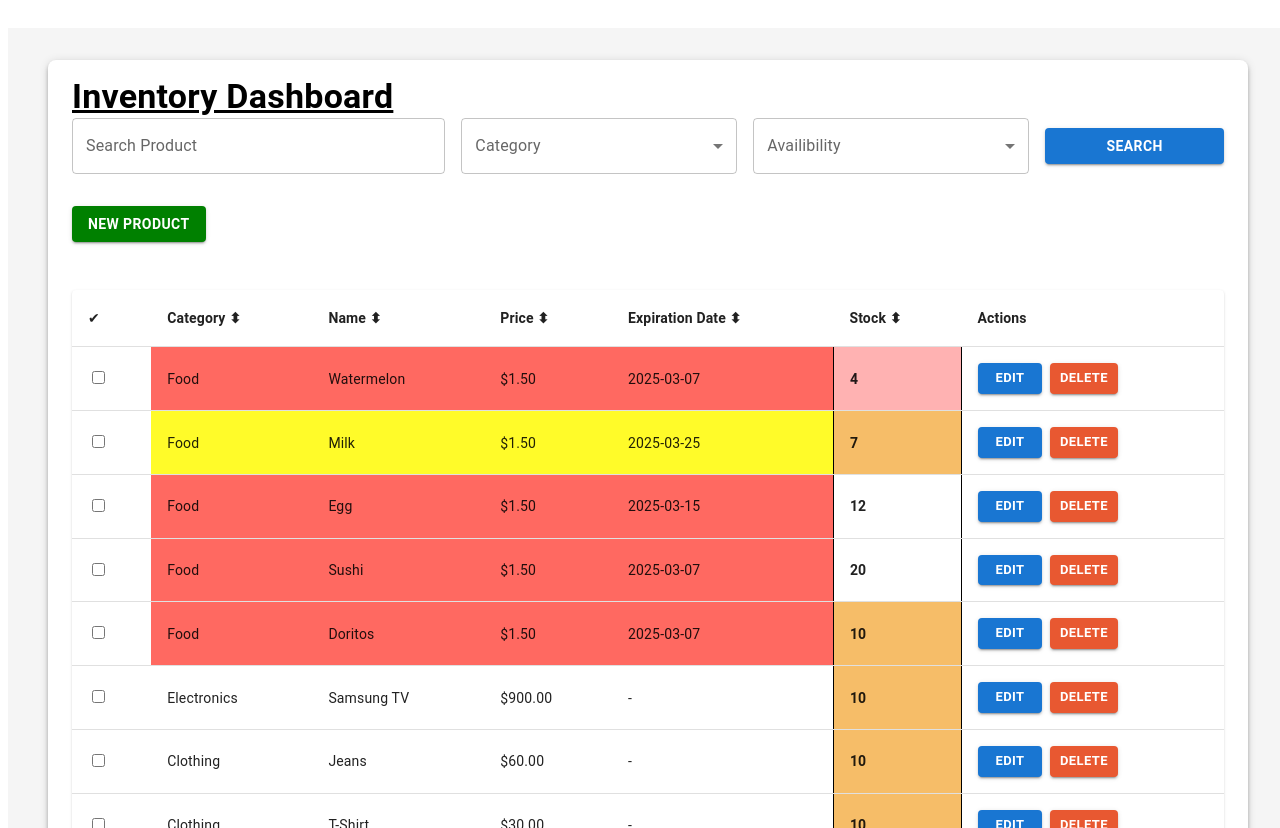
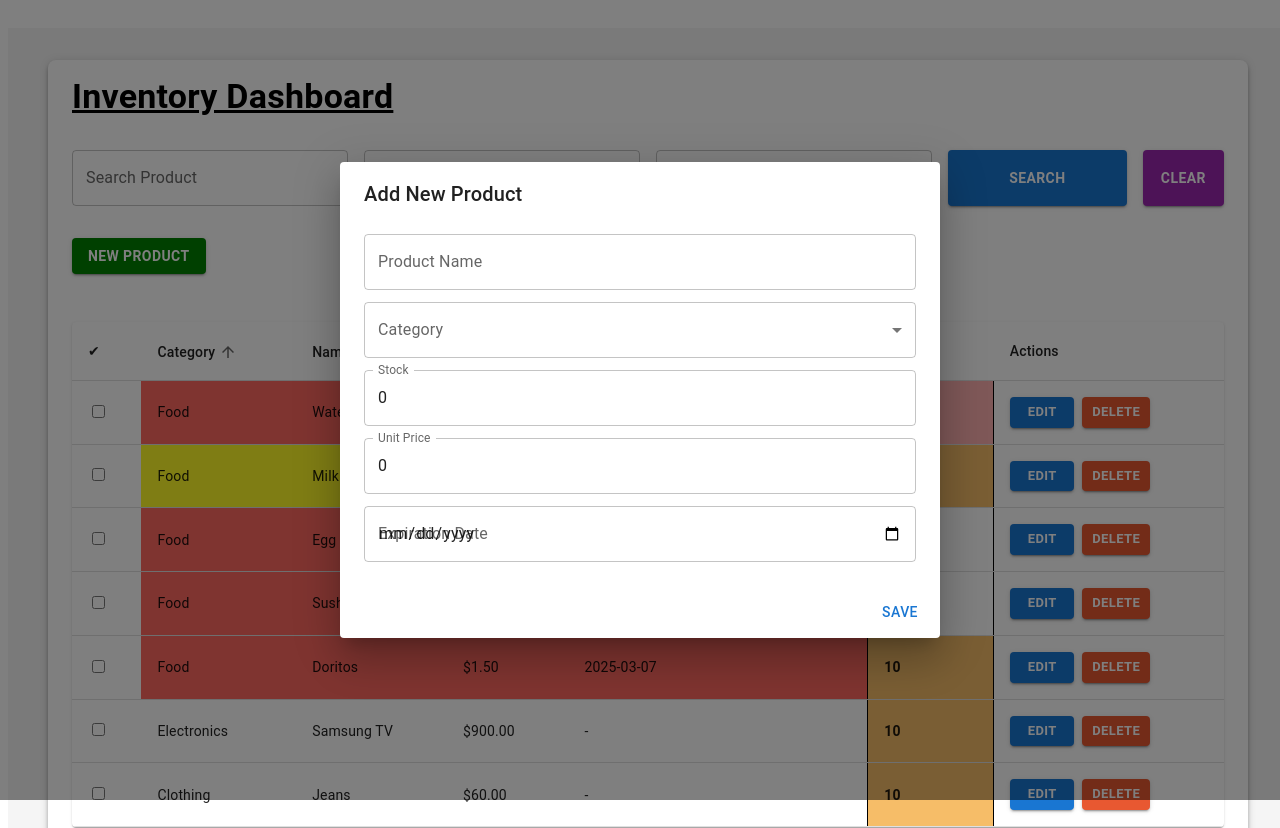
Before and after one commit to estebanT96/inventoryManager, a React (Vite) app: page / in a window 1280 px wide. Both pictures are taken after a click on the button "NEW PRODUCT". Built offline with nearby package versions, Linux system fonts and the light colour scheme.

Commit message:
Added search and reset functionality

```diff
--- a/src/components/Dashboard.tsx
+++ b/src/components/Dashboard.tsx
@@ -16,6 +16,12 @@ import {
   TableHead,
   TableRow,
   Pagination,
+  TableSortLabel,
+  Dialog,
+  DialogActions,
+  DialogContent,
+  DialogTitle,
+  SelectChangeEvent
 } from "@mui/material";
 
 import Grid2 from "@mui/material/Grid2";
@@ -32,29 +38,28 @@ interface InventoryItem {
 
 function Dashboard() {
   const getRowBackground = (expiration: string | null) => {
-    if (!expiration) return "transparent";
+    if (!expiration) return { color: "transparent", daysUntilExpiration: null };
     const expDate = new Date(expiration);
     const currentDate = new Date();
     const diffInDays = Math.floor(
       (expDate.getTime() - currentDate.getTime()) / (1000 * 60 * 60 * 24)
     );
-    if (diffInDays < 7) return "#FF6961";
-    if (diffInDays >= 7 && diffInDays <= 14) return "#FFFB29";
-    if (diffInDays > 14) return "#77DD77";
-    return "transparent";
+    if (diffInDays < 7) return { color: "#FF6961", daysUntilExpiration: diffInDays };
+    if (diffInDays >= 7 && diffInDays <= 14) return { color: "#FFFB29", daysUntilExpiration: diffInDays };
+    if (diffInDays > 14) return { color: "#77DD77", daysUntilExpiration: diffInDays };
+    return { color: "transparent", daysUntilExpiration: null };
   };
-
   const getStockCellColor = (stock: number) => {
     if (stock < 5) return "rgba(255, 0, 0, 0.3)";
     if (stock >= 5 && stock <= 10) return "rgba(241, 154, 24, 0.65)";
     return "transparent";
   };
 
-  const [inventoryData, setInventoryData] = useState([
+  const [inventoryData, setInventoryData] = useState<InventoryItem[]>([
     {
       category: "Food",
       name: "Watermelon",
-      price: "1.5",
+      price: 1.5,
       expiration: "2025-03-07",
       stock: 4,
       checked: false,
@@ -62,7 +67,7 @@ function Dashboard() {
     {
       category: "Food",
       name: "Milk",
-      price: "1.5",
+      price: 1.5,
       expiration: "2025-03-25",
       stock: 7,
       checked: false,
@@ -70,7 +75,7 @@ function Dashboard() {
     {
       category: "Food",
       name: "Egg",
-      price: "1.5",
+      price: 1.5,
       expiration: "2025-03-15",
       stock: 12,
       checked: false,
@@ -78,7 +83,7 @@ function Dashboard() {
     {
       category: "Food",
       name: "Sushi",
-      price: "1.5",
+      price: 1.5,
       expiration: "2025-03-07",
       stock: 20,
       checked: false,
@@ -86,7 +91,7 @@ function Dashboard() {
     {
       category: "Food",
       name: "Doritos",
-      price: "1.5",
+      price: 1.5,
       expiration: "2025-03-07",
       stock: 10,
       checked: false,
@@ -94,7 +99,7 @@ function Dashboard() {
     {
       category: "Electronics",
       name: "Samsung TV",
-      price: "900",
+      price: 900,
       expiration: "",
       stock: 10,
       checked: false,
@@ -102,39 +107,7 @@ function Dashboard() {
     {
       category: "Clothing",
       name: "Jeans",
-      price: "60",
-      expiration: "",
-      stock: 10,
-      checked: false,
-    },
-    {
-      category: "Clothing",
-      name: "T-Shirt",
-      price: "30",
-      expiration: "",
-      stock: 10,
-      checked: false,
-    },
-    {
-      category: "Clothing",
-      name: "T-Shirt",
-      price: "30",
-      expiration: "",
-      stock: 10,
-      checked: false,
-    },
-    {
-      category: "Clothing",
-      name: "T-Shirt",
-      price: "30",
-      expiration: "",
-      stock: 10,
-      checked: false,
-    },
-    {
-      category: "Clothing",
-      name: "T-Shirt",
-      price: "30",
+      price: 60,
       expiration: "",
       stock: 10,
       checked: false,
@@ -142,24 +115,35 @@ function Dashboard() {
   ]);
 
   const handleSort = (field: keyof InventoryItem) => {
+    const isAsc = sortField === field && sortOrder === "asc";
+    setSortOrder(isAsc ? "desc" : "asc");
+    setSortField(field);
     setInventoryData((prevData) =>
       [...prevData].sort((a, b) =>
-        typeof a[field] === "number"
+        isAsc
+          ? typeof a[field] === "number"
             ? (a[field] as number) - (b[field] as number)
             : String(a[field]).localeCompare(String(b[field]))
+          : typeof a[field] === "number"
+          ? (b[field] as number) - (a[field] as number)
+          : String(b[field]).localeCompare(String(a[field]))
       )
     );
   };
 
   const handleCheckboxChange = (index: number) => {
+    const actualIndex = (currentPage - 1) * itemsPerPage + index;
     setInventoryData((prevData) =>
       prevData.map((item, i) =>
-        i === index
+        i === actualIndex
           ? { ...item, checked: !item.checked, stock: !item.checked ? 0 : 10 }
           : item
       )
     );
   };
+
+  const [sortField, setSortField] = useState<keyof InventoryItem>("category");
+  const [sortOrder, setSortOrder] = useState<"asc" | "desc">("asc");
   const [currentPage, setCurrentPage] = useState(1);
   const itemsPerPage = 10;
 
@@ -177,6 +161,18 @@ function Dashboard() {
     setSearchTerm(searchFilters.name);
     setSelectedCategory(searchFilters.category);
     setselectedAvailability(searchFilters.availability);
+    setCurrentPage(1);
+  };
+
+  const handleClearSearch = () => {
+    setSearchFilters({
+      name: "",
+      category: "",
+      availability: "",
+    });
+    setSearchTerm("");
+    setSelectedCategory("");
+    setselectedAvailability("");
     setCurrentPage(1);
   };
 
@@ -221,7 +217,7 @@ function Dashboard() {
         0
       );
       const totalValue = filteredItems.reduce(
-        (acc, item) => acc + parseFloat(item.price) * item.stock,
+        (acc, item) => acc + item.price * item.stock,
         0
       );
       const avgPrice = totalStock > 0 ? totalValue / totalStock : 0;
@@ -233,6 +229,33 @@ function Dashboard() {
         avgPrice,
       };
     });
+  };
+
+  const [open, setOpen] = useState(false);
+  const [newProduct, setNewProduct] = useState({
+    name: "",
+    category: "",
+    stock: 0,
+    price: 0,
+    expiration: ""
+  });
+
+  const handleOpen = () => setOpen(true);
+  const handleClose = () => setOpen(false);
+
+  const handleInputChange = (e: React.ChangeEvent<HTMLInputElement>) => {
+    const { name, value } = e.target;
+    setNewProduct((prev) => ({ ...prev, [name]: value }));
+  };
+
+  const handleSelectChange = (e: SelectChangeEvent<string>) => {
+      const { name, value } = e.target;
+      setNewProduct((prev) => ({ ...prev, [name!]: value }));
+    };
+
+  const handleSave = () => {
+    setInventoryData((prevData) => [...prevData, { ...newProduct, checked: false }]);
+    handleClose();
   };
 
   return (
@@ -261,31 +284,31 @@ function Dashboard() {
 <Typography
   variant="h4"
   color="black"
-          sx={{ mt: 2, fontWeight: "600", textDecoration: "underline" }}
+  sx={{ mt: 2, mb: 4, fontWeight: "600", textDecoration: "underline" }} // Added mb: 4 for margin-bottom
 >
   Inventory Dashboard
 </Typography>
 
         <Box component="form" sx={{ mb: 4 }}>
         <Grid2 container spacing={2} alignItems="center">
-            <Grid2 size={{ xs: 12, sm: 4 }}>
+
+<Grid2 size={{ xs: 12, sm: 3 }}>
   <TextField
     label="Search Product"
     variant="outlined"
     fullWidth
     value={searchFilters.name}
     onChange={(e) => updateSearchFilters("name", e.target.value)}
-              ></TextField>
+    sx={{ height: "56px" }} // Match the height of the search button
+  />
 </Grid2>
 
 <Grid2 size={{ xs: 12, sm: 3 }}>
-              <FormControl variant="outlined" fullWidth>
+  <FormControl variant="outlined" fullWidth sx={{ height: "56px" }}>
     <InputLabel>Category</InputLabel>
     <Select
       value={searchFilters.category}
-                  onChange={(e) =>
-                    updateSearchFilters("category", e.target.value)
-                  }
+      onChange={(e) => updateSearchFilters("category", e.target.value)}
       label="Category"
     >
       <MenuItem value="">
@@ -299,13 +322,11 @@ function Dashboard() {
 </Grid2>
 
 <Grid2 size={{ xs: 12, sm: 3 }}>
-              <FormControl variant="outlined" fullWidth>
-                <InputLabel>Availibility</InputLabel>
+  <FormControl variant="outlined" fullWidth sx={{ height: "56px" }}>
+    <InputLabel>Availability</InputLabel>
     <Select
       value={searchFilters.availability}
-                  onChange={(e) =>
-                    updateSearchFilters("availability", e.target.value)
-                  }
+      onChange={(e) => updateSearchFilters("availability", e.target.value)}
       label="Availability"
     >
       <MenuItem value="">
@@ -322,10 +343,22 @@ function Dashboard() {
     variant="contained"
     color="primary"
     fullWidth
-                sx={{ fontWeight: "bold" }}
+    sx={{ fontWeight: "bold", height: "56px" }} // Ensure consistent height
     onClick={handleSearch}
   >
     Search
+  </Button>
+</Grid2>
+
+<Grid2 size={{ xs: 12, sm: 1 }}>
+  <Button
+    variant="contained"
+    color="secondary"
+    fullWidth
+    sx={{ fontWeight: "bold", height: "56px" }} // Ensure consistent height
+    onClick={handleClearSearch}
+  >
+    Clear
   </Button>
 </Grid2>
         </Grid2>
@@ -334,9 +367,80 @@ function Dashboard() {
         <Button
           variant="contained"
           sx={{ mb: 2, backgroundColor: "green", fontWeight: "bold" }}
+        onClick={handleOpen}
         >
           New Product
         </Button>
+
+
+        <Dialog open={open} onClose={handleClose}>
+  <DialogTitle>Add New Product</DialogTitle>
+  <DialogContent>
+    <TextField
+      label="Product Name"
+      autoFocus
+      margin="dense"
+      name="name"
+      onChange={handleInputChange}
+      type="text"
+      fullWidth
+      variant="outlined"
+      value={newProduct.name}
+    />
+    <FormControl fullWidth variant="outlined" margin="dense">
+      <InputLabel>Category</InputLabel>
+      <Select
+        name="category"
+        value={newProduct.category}
+        onChange={handleSelectChange}
+        label="Category"
+      >
+        <MenuItem value="">
+          <em>None</em>
+        </MenuItem>
+        <MenuItem value="Food">Food</MenuItem>
+        <MenuItem value="Electronics">Electronics</MenuItem>
+        <MenuItem value="Clothing">Clothing</MenuItem>
+      </Select>
+    </FormControl>
+    <TextField
+      margin="dense"
+      name="stock"
+      label="Stock"
+      type="number"
+      fullWidth
+      variant="outlined"
+      value={newProduct.stock}
+      onChange={handleInputChange}
+    />
+    <TextField
+      margin="dense"
+      name="price"
+      label="Unit Price"
+      type="number"
+      fullWidth
+      variant="outlined"
+      value={newProduct.price}
+      onChange={handleInputChange}
+    />
+    <TextField
+      margin="dense"
+      name="expiration"
+      label="Expiration Date"
+      type="date"
+      fullWidth
+      variant="outlined"
+      value={newProduct.expiration}
+      onChange={handleInputChange}
+    />
+    </DialogContent>
+    <DialogActions>
+      <Button onClick={handleSave} color="primary">
+        Save
+      </Button>
+    </DialogActions>
+</Dialog>
+
 
         {/* Table */}
         <TableContainer component={Paper} sx={{ mt: 4, mb: 4 }}>
@@ -344,83 +448,63 @@ function Dashboard() {
             <TableHead>
               <TableRow>
                 <TableCell>✔</TableCell>
-                <TableCell
+                <TableCell>
+                  <TableSortLabel
+                    active={sortField === "category"}
+                    direction={sortOrder}
                     onClick={() => handleSort("category")}
-                  sx={{
-                    fontWeight: "bold",
-                    transition: "all ease 300ms",
-                    "&:hover": {
-                      cursor: "pointer",
-                      textDecoration: "underline",
-                      color: "#4971d6",
-                    },
-                  }}
                   >
-                  Category ⬍
+                    Category
+                  </TableSortLabel>
                 </TableCell>
-                <TableCell
+                <TableCell>
+                  <TableSortLabel
+                    active={sortField === "name"}
+                    direction={sortOrder}
                     onClick={() => handleSort("name")}
-                  sx={{
-                    fontWeight: "bold",
-                    transition: "all ease 300ms",
-                    "&:hover": {
-                      cursor: "pointer",
-                      textDecoration: "underline",
-                      color: "#4971d6",
-                    },
-                  }}
                   >
-                  Name ⬍
+                    Name
+                  </TableSortLabel>
                 </TableCell>
-                <TableCell
+                <TableCell>
+                  <TableSortLabel
+                    active={sortField === "price"}
+                    direction={sortOrder}
                     onClick={() => handleSort("price")}
-                  sx={{
-                    fontWeight: "bold",
-                    transition: "all ease 300ms",
-                    "&:hover": {
-                      cursor: "pointer",
-                      textDecoration: "underline",
-                      color: "#4971d6",
-                    },
-                  }}
                   >
-                  Price ⬍
+                    Price
+                  </TableSortLabel>
                 </TableCell>
-                <TableCell
+                <TableCell>
+                  <TableSortLabel
+                    active={sortField === "expiration"}
+                    direction={sortOrder}
                     onClick={() => handleSort("expiration")}
-                  sx={{
-                    fontWeight: "bold",
-                    transition: "all ease 300ms",
-                    "&:hover": {
-                      cursor: "pointer",
-                      textDecoration: "underline",
-                      color: "#4971d6",
-                    },
-                  }}
                   >
-                  Expiration Date ⬍
+                    Expiration Date
+                  </TableSortLabel>
                 </TableCell>
-                <TableCell
+                <TableCell>
+                  <TableSortLabel
+                    active={sortField === "stock"}
+                    direction={sortOrder}
                     onClick={() => handleSort("stock")}
-                  sx={{
-                    fontWeight: "bold",
-                    transition: "all ease 300ms",
-                    "&:hover": {
-                      cursor: "pointer",
-                      textDecoration: "underline",
-                      color: "#4971d6",
-                    },
-                  }}
                   >
-                  Stock ⬍
+                    Stock
+                  </TableSortLabel>
                 </TableCell>
-                <TableCell sx={{ fontWeight: "bold" }}>Actions</TableCell>
+                <TableCell>Actions</TableCell>
               </TableRow>
             </TableHead>
 
             <TableBody>
-              {paginatedData.map((item, index) => (
-                <TableRow key={index}>
+  {paginatedData.map((item, index) => {
+    const { color, daysUntilExpiration } = getRowBackground(item.expiration);
+    return (
+      <TableRow
+        key={index}
+        sx={{ textDecoration: item.stock === 0 ? "line-through" : "none" }}
+      >
         <TableCell>
           <input
             type="checkbox"
@@ -428,26 +512,22 @@ function Dashboard() {
             onChange={() => handleCheckboxChange(index)}
           />
         </TableCell>
-
-                  <TableCell
-                    sx={{ backgroundColor: getRowBackground(item.expiration) }}
-                  >
+        <TableCell sx={{ backgroundColor: color }}>
           {item.category}
         </TableCell>
-                  <TableCell
-                    sx={{ backgroundColor: getRowBackground(item.expiration) }}
-                  >
+        <TableCell sx={{ backgroundColor: color }}>
           {item.name}
         </TableCell>
-                  <TableCell
-                    sx={{ backgroundColor: getRowBackground(item.expiration) }}
-                  >
+        <TableCell sx={{ backgroundColor: color }}>
           ${Number(item.price).toFixed(2)}
         </TableCell>
-                  <TableCell
-                    sx={{ backgroundColor: getRowBackground(item.expiration) }}
-                  >
+        <TableCell sx={{ backgroundColor: color }}>
           {item.expiration || "-"}
+          {daysUntilExpiration !== null && daysUntilExpiration >= 7 && daysUntilExpiration <= 14 && (
+            <Typography variant="caption" color="error">
+              {` (expiring in ${daysUntilExpiration} days)`}
+            </Typography>
+          )}
         </TableCell>
         <TableCell
           sx={{
@@ -459,7 +539,6 @@ function Dashboard() {
         >
           {item.stock}
         </TableCell>
-
         <TableCell>
           <Button
             variant="contained"
@@ -484,7 +563,8 @@ function Dashboard() {
           </Button>
         </TableCell>
       </TableRow>
-              ))}
+    );
+  })}
 </TableBody>
           </Table>
         </TableContainer>
```
Lines whose indentation alone changed are shown as unchanged.
